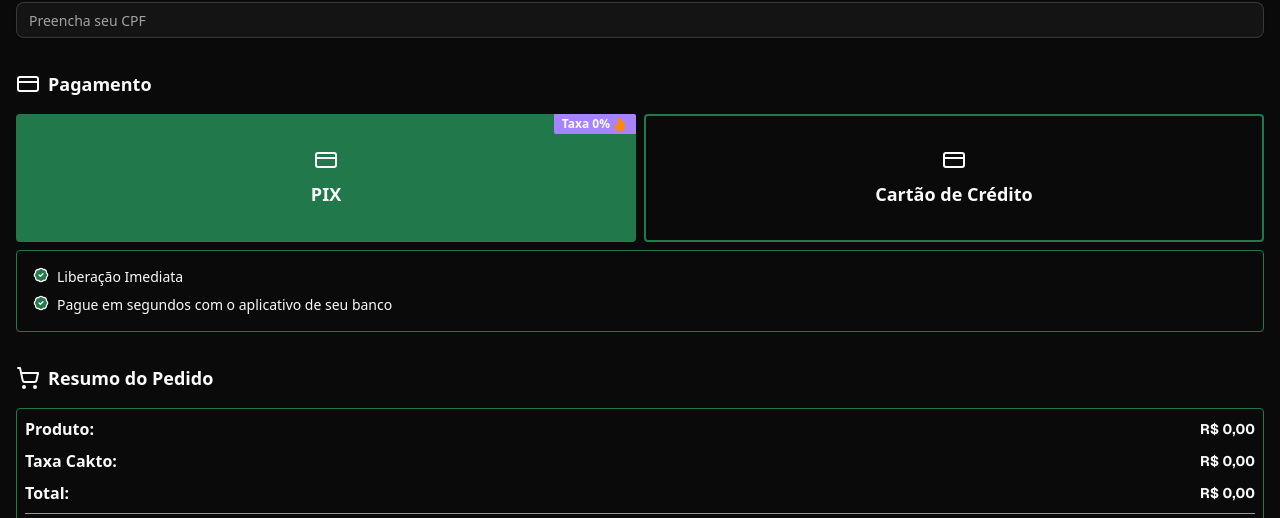
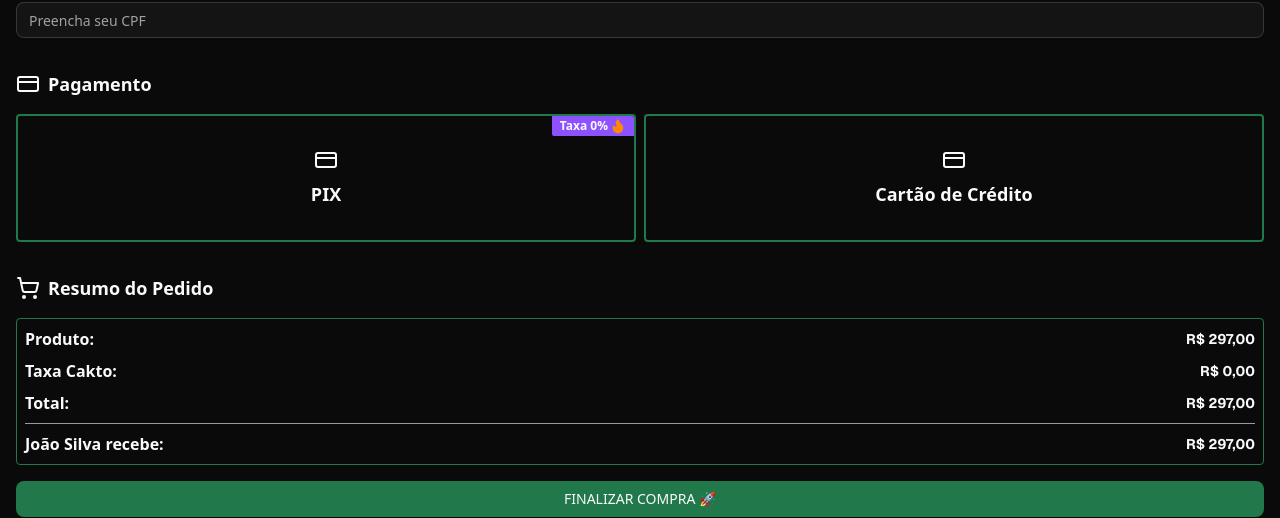
Before and after one commit to IgorSouzza/teste-frontend-cakto-igor, a Next.js app: page /checkout/1 in a window 1280 px wide. Shown: the part 434-952 px from the top of the page. Built offline with nearby package versions, Linux system fonts and the light colour scheme.

Commit message:
feat: add store to check payment method

```diff
--- a/package.json
+++ b/package.json
@@ -18,7 +18,8 @@
     "next-themes": "^0.4.6",
     "react": "19.1.0",
     "react-dom": "19.1.0",
-    "tailwind-merge": "^3.3.1"
+    "tailwind-merge": "^3.3.1",
+    "zustand": "^5.0.7"
   },
   "devDependencies": {
     "@eslint/eslintrc": "^3",
--- a/src/features/checkout/components/order-summary.tsx
+++ b/src/features/checkout/components/order-summary.tsx
@@ -1,7 +1,37 @@
+"use client";
+
 import { ShoppingCart } from "lucide-react";
 import { OrderSummaryRow } from "./order-summary-row";
+import { formatCurrencyBRL } from "@/shared/utils/formatters";
+import { useEffect, useState } from "react";
+import { useCheckoutFormStore } from "../stores/form-store";
+import { calculateInstallments } from "../helpers/calculate-installments";
 
-export function OrderSummary() {
+type OrderSummaryProps = {
+  productBaseValue: number;
+  producerName: string;
+};
+
+export function OrderSummary({
+  productBaseValue,
+  producerName,
+}: OrderSummaryProps) {
+  const [platformTax, setPlatformTax] = useState(0);
+  const paymentMethod = useCheckoutFormStore((store) => store.paymentMethod);
+
+  useEffect(() => {
+    if (paymentMethod === "credit_card") {
+      const installments = calculateInstallments(productBaseValue, 4);
+      const lastInstallment = installments[installments.length - 1];
+      setPlatformTax(Math.abs(productBaseValue - lastInstallment.totalValue));
+    } else {
+      setPlatformTax(0);
+    }
+  }, [paymentMethod, productBaseValue]);
+
+  const totalPrice = productBaseValue + platformTax;
+  const producerTotal = productBaseValue - platformTax;
+
   return (
     <div className="mt-8">
       <div className="flex items-center gap-2">
@@ -10,13 +40,22 @@ export function OrderSummary() {
       </div>
 
       <div className="border rounded p-2 space-y-2 border-primary mt-4 w-full">
-        <OrderSummaryRow label="Produto" value="R$ 0,00" />
-        <OrderSummaryRow label="Taxa Cakto" value="R$ 0,00" />
-        <OrderSummaryRow label="Total" value="R$ 0,00" />
+        <OrderSummaryRow
+          label="Produto"
+          value={formatCurrencyBRL(productBaseValue)}
+        />
+        <OrderSummaryRow
+          label="Taxa Cakto"
+          value={formatCurrencyBRL(Math.abs(platformTax))}
+        />
+        <OrderSummaryRow label="Total" value={formatCurrencyBRL(totalPrice)} />
 
         <div className="w-full h-[1px] bg-foreground/60" />
 
-        <OrderSummaryRow label="João recebe" value="R$ 0,00" />
+        <OrderSummaryRow
+          label={`${producerName} recebe`}
+          value={formatCurrencyBRL(producerTotal)}
+        />
       </div>
     </div>
   );
--- a/src/features/checkout/components/payment-info-box.tsx
+++ b/src/features/checkout/components/payment-info-box.tsx
@@ -17,13 +17,13 @@ export function PaymentInfoBox({
   return (
     <div
       className={cn(
-        "p-8 rounded relative flex items-center justify-center flex-col gap-2 cursor-pointer",
+        "p-8 rounded relative flex items-center justify-center flex-col gap-2 cursor-pointer hover:bg-primary/20 transition-all",
         selected ? "bg-primary" : "border-2 border-primary"
       )}
       onClick={onClick}
     >
       {flag && (
-        <div className="absolute right-0 top-0 text-xs flex gap-0.5 items-center justify-center bg-violet-400 rounded-tr-xs rounded-bl-xs py-0.5 px-2">
+        <div className="absolute right-0 top-0 text-xs flex gap-0.5 items-center justify-center bg-violet-500 rounded-tr-xs rounded-bl-xs py-0.5 px-2">
           <span className="font-bold">{flag}</span>
           <Flame className="text-orange-400 fill-orange-400 size-4" />
         </div>
--- a/src/features/checkout/components/payment-info.tsx
+++ b/src/features/checkout/components/payment-info.tsx
@@ -1,16 +1,17 @@
 "use client";
 
-import { useState } from "react";
 import { BadgeCheck, CreditCard } from "lucide-react";
 
 import { PaymentInfoBox } from "./payment-info-box";
-
-type Methods = "pix" | "credit_card";
+import { PaymentMethod, useCheckoutFormStore } from "../stores/form-store";
 
 export function PaymentInfo() {
-  const [selectedMethod, setSelectedMethod] = useState<Methods>("pix");
+  const paymentMethod = useCheckoutFormStore((store) => store.paymentMethod);
+  const setPaymentMethod = useCheckoutFormStore(
+    (store) => store.setPaymentMethod
+  );
 
-  const extraInfo: Record<Methods, string[]> = {
+  const extraInfo: Record<PaymentMethod, string[]> = {
     pix: [
       "Liberação Imediata",
       "Pague em segundos com o aplicativo de seu banco",
@@ -18,9 +19,9 @@ export function PaymentInfo() {
     credit_card: [],
   };
 
-  function handleChangeMethod(method: Methods) {
-    if (selectedMethod === method) return;
-    setSelectedMethod(method);
+  function handleChangeMethod(method: PaymentMethod) {
+    if (paymentMethod === method) return;
+    setPaymentMethod(method);
   }
 
   return (
@@ -32,7 +33,7 @@ export function PaymentInfo() {
 
       <div className="grid grid-cols-2 gap-2 mt-4">
         <PaymentInfoBox
-          selected={selectedMethod === "pix"}
+          selected={paymentMethod === "pix"}
           onClick={() => handleChangeMethod("pix")}
           flag="Taxa 0%"
         >
@@ -42,7 +43,7 @@ export function PaymentInfo() {
           </h3>
         </PaymentInfoBox>
         <PaymentInfoBox
-          selected={selectedMethod === "credit_card"}
+          selected={paymentMethod === "credit_card"}
           onClick={() => handleChangeMethod("credit_card")}
         >
           <CreditCard />
@@ -51,9 +52,9 @@ export function PaymentInfo() {
           </h3>
         </PaymentInfoBox>
       </div>
-      {extraInfo[selectedMethod].length > 0 && (
+      {!!paymentMethod && extraInfo[paymentMethod].length > 0 && (
         <div className="flex gap-2 flex-col border-primary border mt-2 p-4 rounded">
-          {extraInfo[selectedMethod].map((item) => (
+          {extraInfo[paymentMethod].map((item) => (
             <div key={item} className="flex items-start gap-2">
               <BadgeCheck className="size-4 mt-1 sm:mt-0 fill-primary" />
               <span className="text-sm">{item}</span>
--- a/src/features/checkout/page.tsx
+++ b/src/features/checkout/page.tsx
@@ -17,7 +17,10 @@ export async function CheckoutPage({ productId }: { productId: string }) {
       />
       <ProductForm />
       <PaymentInfo />
-      <OrderSummary />
+      <OrderSummary
+        productBaseValue={product.currentPrice}
+        producerName={product.producer}
+      />
       <SubmitButton />
     </div>
   );
--- /dev/null
+++ b/src/features/checkout/stores/form-store.ts
@@ -0,0 +1,14 @@
+import { create } from "zustand";
+
+export type PaymentMethod = "pix" | "credit_card";
+
+interface CheckoutFormState {
+  paymentMethod?: PaymentMethod;
+  setPaymentMethod: (method: PaymentMethod) => void;
+}
+
+export const useCheckoutFormStore = create<CheckoutFormState>((set) => ({
+  setPaymentMethod: (paymentMethod) => {
+    set(() => ({ paymentMethod }));
+  },
+}));
```
Also changed, not shown: 1 other file (tests, documents, lock files or other folders).
